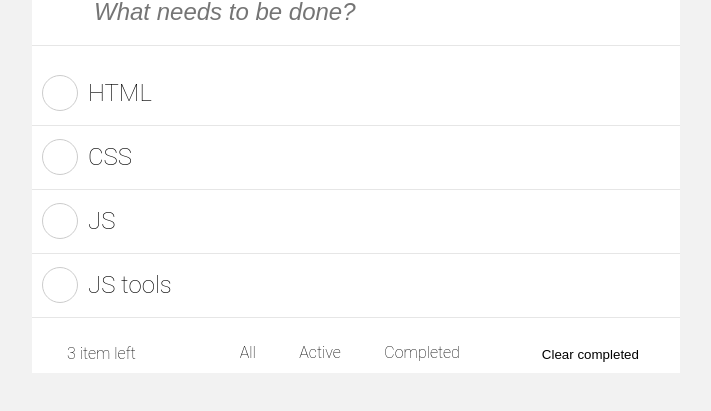
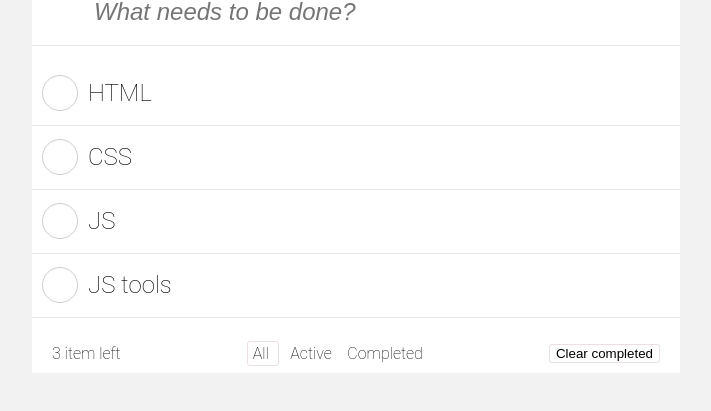
Before and after one commit to kara111/Arina_Kasimova, a plain HTML site: page index.html in a window 1280 px wide. Both pictures are taken after a click on the button "Clear completed". Shown: the part 211-622 px from the top of the page, without its empty margins (284-995 px from the left). Drawn offline with Linux system fonts and the light colour scheme.

Commit message:
CSS: fixed footer

```diff
--- a/style/actions-bar.css
+++ b/style/actions-bar.css
@@ -2,29 +2,35 @@
     grid-row: 3/3;
     display: flex;
     align-items: center;
-    justify-content: space-around;
+    justify-content: space-between;
 }
 .task-clear-completed{
     border: none;
     background: none;
     cursor: pointer;
+    margin: 20px;
 }
 
-input[type="radio"]:checked,
-input[type="radio"]:not(:checked)
-{
-    position: absolute;
-    left: -9999px;
+.task-clear-completed:active,
+.task-clear-completed:focus,
+.task-clear-completed:hover{
+    border:1px solid #EBDFDF;
+    border-radius: 3px;
 }
 
-input[type="radio"]:checked + span,
-input[type="radio"]:not(:checked) + span {
-    display: inline-block;
-    position: relative;
-    padding-left: 28px;
-    line-height: 20px;
-    cursor: pointer;
+.task-filter__input{
+    opacity: 0;
+    position: absolute ;
+
 }
+
+.task-filter__input:checked ~ .task-filter__text{
+    border: 1px solid #EBDFDF;
+    border-radius: 3px;
+    padding:2px 5px 2px 5px;
+
+}
+
 .task-filter__item{
     /*border: 2px solid #E6E6E6;
     border-radius: 2px;
@@ -41,4 +47,9 @@ input[type="radio"]:not(:checked) + span {
 
 .task-filter__text{
     text-align: center;
+
 }
+
+.task-counter{
+    margin: 20px;
+}
--- a/style/task-item.css
+++ b/style/task-item.css
@@ -109,3 +109,8 @@ input[type="radio"]{
 .task-item__status:checked ~ .task-item__checkbox{
     border-color: #5DC2AF;
 }
+
+.task-item__status:checked ~ .task-item__text{
+    text-decoration: line-through;
+
+}
--- a/style/todo-app.css
+++ b/style/todo-app.css
@@ -40,5 +40,12 @@ body{
     letter-spacing: -2.5px;
 
     color: #CCCCCC;
+}
 
+.title{
+    -webkit-user-select: none;
+    -khtml-user-select: none;
+    -moz-user-select: none;
+    -o-user-select: none;
+    user-select: none;
 }
```
